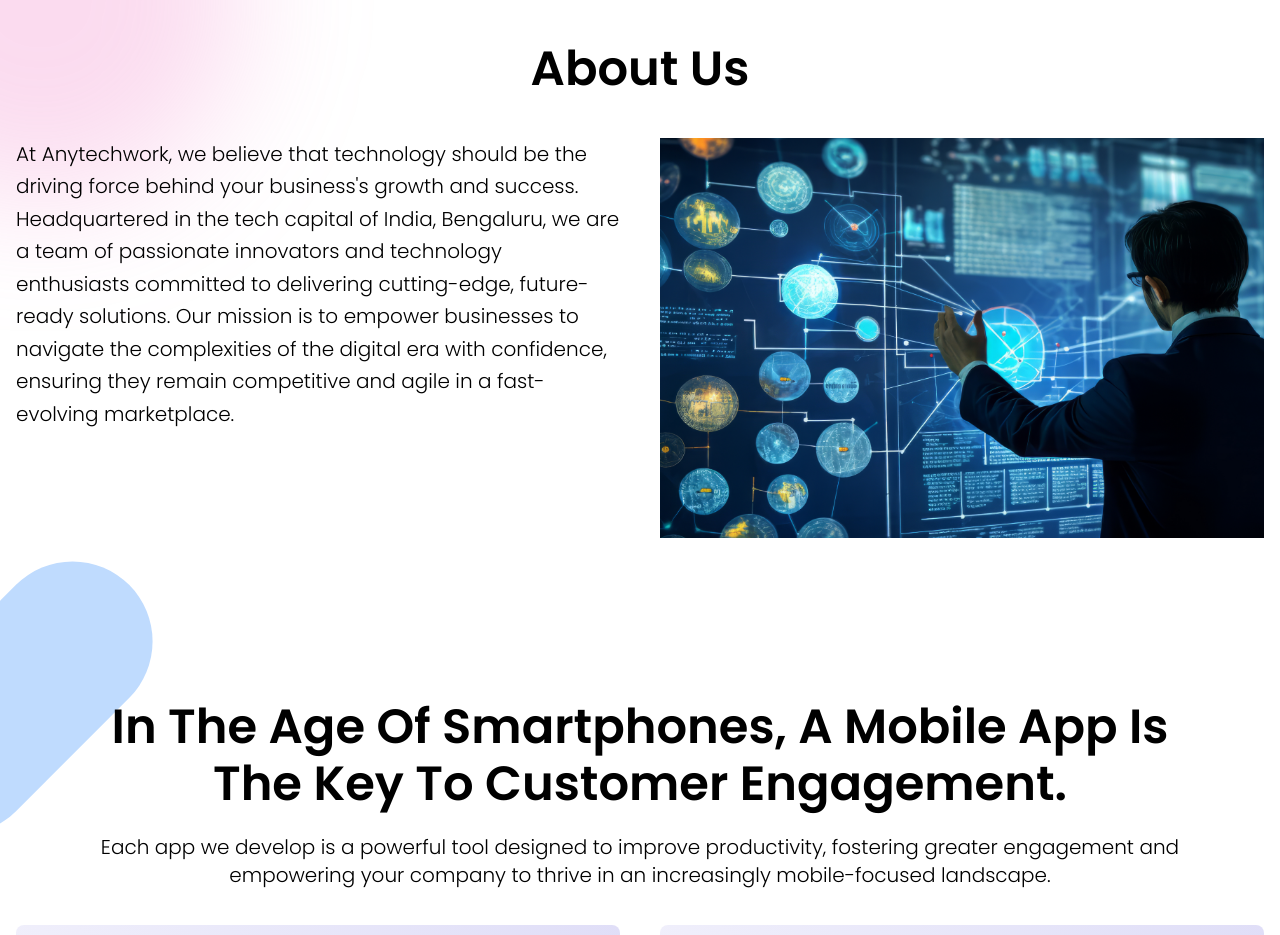
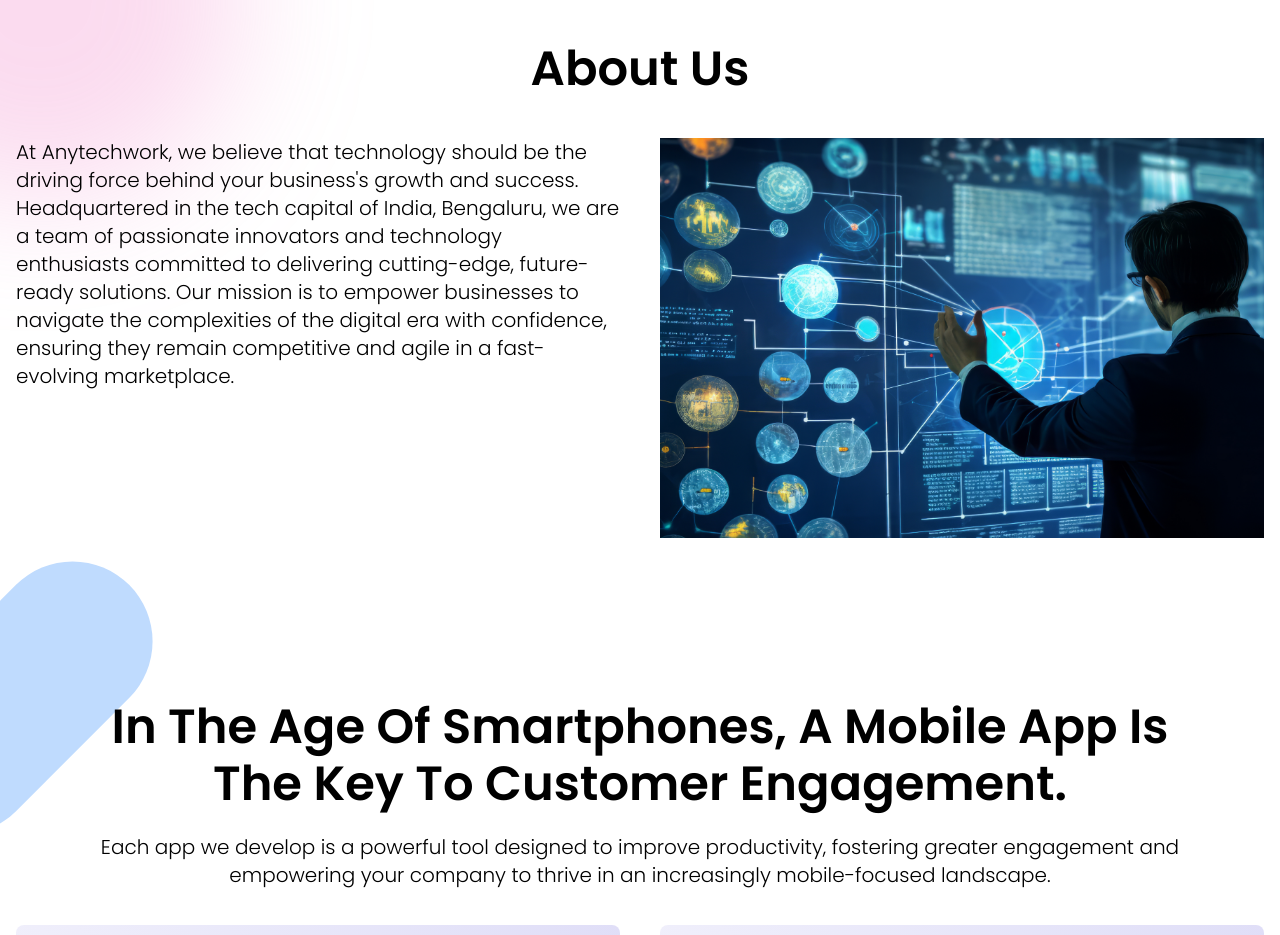
Before and after one commit to pranavpremanand/anytechwork, a React (Create React App) app: page /app-development in a window 1280 px wide. Shown: the part 840-1775 px from the top of the page. Built offline with nearby package versions, Linux system fonts and the light colour scheme.

Commit message:
changed font size

```diff
--- a/src/pages/LandingPage/LandingPage.jsx
+++ b/src/pages/LandingPage/LandingPage.jsx
@@ -23,7 +23,7 @@ const LandingPage = () => {
         <div className="wrapper">
           <h1 className="heading text-center mb-5 md:mb-10">About Us</h1>
           <div className="grid md:grid-cols-2 gap-5 md:gap-10">
-            <p className="text-xl font-light leading-relaxed">
+            <p className="text-md md:text-xl font-light leading-relaxed">
               At Anytechwork, we believe that technology should be the driving
               force behind your business's growth and success. Headquartered in
               the tech capital of India, Bengaluru, we are a team of passionate
@@ -56,7 +56,7 @@ const LandingPage = () => {
             {pathname.includes("/app-development") &&
               "In the age of smartphones, a mobile app is the key to customer engagement."}
           </h1>
-          <p className="text-center max-w-6xl text-xl font-light">
+          <p className="text-center max-w-6xl text-md md:text-xl font-light">
             {pathname.includes("/web-development") &&
               "We believe that a great website should not only look good but also function flawlessly, driving conversions and providing measurable results."}
             {pathname.includes("/app-development") &&
@@ -74,7 +74,7 @@ const LandingPage = () => {
                     />
                   </div>
                   <h6 className="font-medium text-2xl">{item.title}</h6>
-                  <p className="text-gray-700 text-xl font-light">
+                  <p className="text-gray-700 text-md md:text-xl font-light">
                     {item.description}
                   </p>
                 </div>
@@ -91,7 +91,7 @@ const LandingPage = () => {
                     />
                   </div>
                   <h6 className="font-medium text-2xl">{item.title}</h6>
-                  <p className="text-gray-700 text-xl font-light">
+                  <p className="text-gray-700 text-md md:text-xl font-light">
                     {item.description}
                   </p>
                 </div>
```
